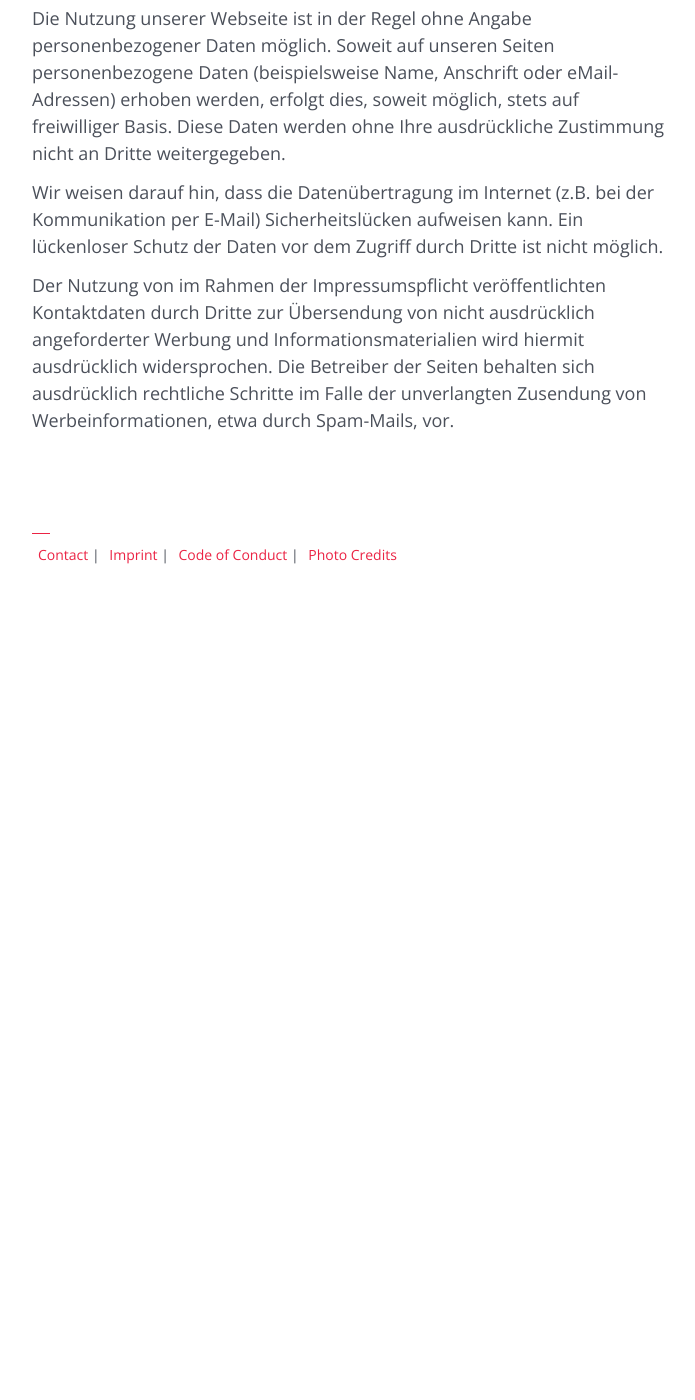
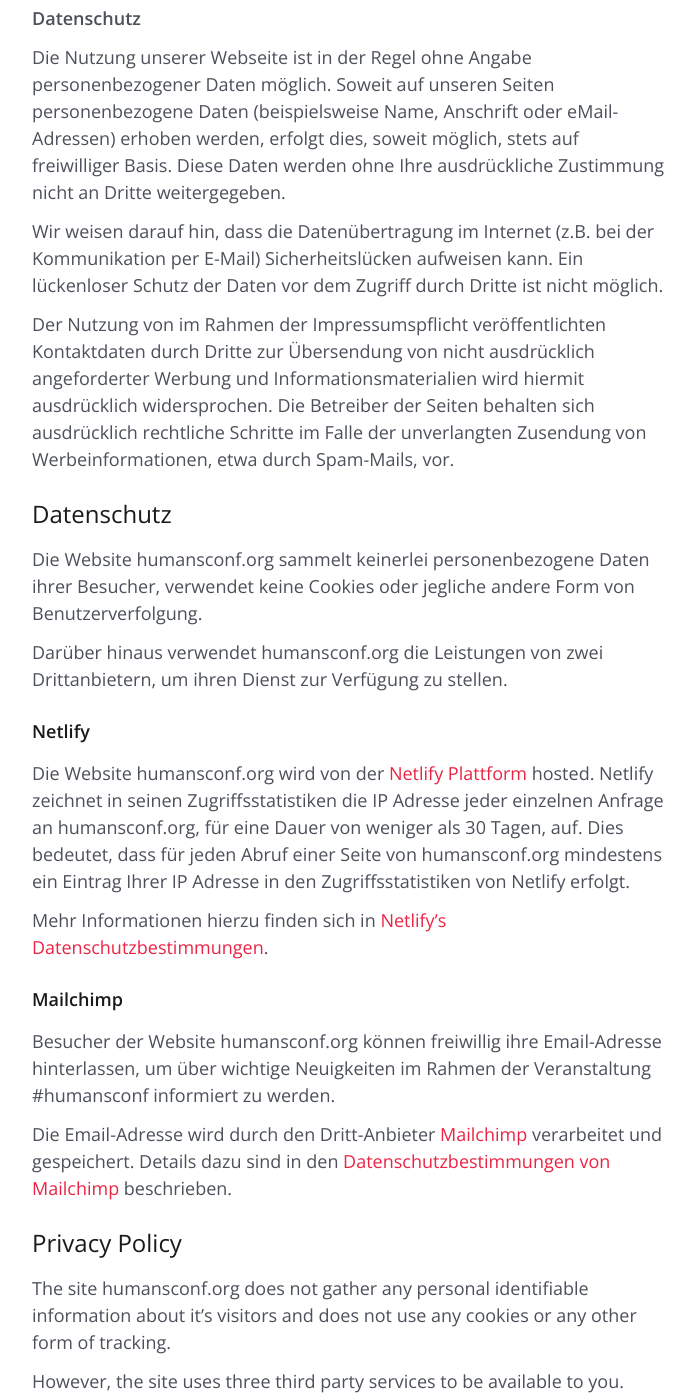
Before and after one commit to humansconf/humansconf.org, a Jekyll site: the page built from imprint.md, in a window 1280 px wide and 1400 px high, scrolled down 2083 px. Shown: the whole window, without its empty margins (291-986 px from the left). Built offline with Jekyll 4.4.1, drawn with Linux system fonts in a browser that asks for light colours; before the commit the page ends 2713 px from its top, so only the background shows below that; some of the changed text lies outside the part shown.

Commit message:
add privacy policy to the imprint page

```diff
--- a/imprint.md
+++ b/imprint.md
@@ -2,9 +2,11 @@
 layout: page
 header_image: "header-imprint.jpg"
 summary: (The following info is required by german law)
-title: Imprint
+title: Imprint & Privacy Policy
 permalink: /imprint
 ---
+
+_english version of the privacy policy [follows below](#english)_
 
 Angaben gemäß § 5 TMG:
 
@@ -59,3 +61,63 @@
 ausdrücklich angeforderter Werbung und Informationsmaterialien wird hiermit ausdrücklich widersprochen. Die Betreiber
 der Seiten behalten sich ausdrücklich rechtliche Schritte im Falle der unverlangten Zusendung von Werbeinformationen,
 etwa durch Spam-Mails, vor.
+
+
+## Datenschutz
+
+Die Website humansconf.org sammelt keinerlei personenbezogene Daten ihrer Besucher, verwendet keine Cookies oder jegliche
+andere Form von Benutzerverfolgung.
+
+Darüber hinaus verwendet humansconf.org die Leistungen von zwei Drittanbietern, um ihren Dienst zur Verfügung zu
+stellen.
+
+### Netlify
+
+Die Website humansconf.org wird von der [Netlify Plattform][netlify] hosted. Netlify zeichnet in seinen
+Zugriffsstatistiken die IP Adresse jeder einzelnen Anfrage an humansconf.org, für eine Dauer von weniger als 30 Tagen,
+auf. Dies bedeutet, dass für jeden Abruf einer Seite von humansconf.org mindestens ein Eintrag Ihrer IP Adresse in den
+Zugriffsstatistiken von Netlify erfolgt.
+
+Mehr Informationen hierzu finden sich in [Netlify's Datenschutzbestimmungen][netlify-gdpr].
+
+### Mailchimp
+
+Besucher der Website humansconf.org können freiwillig ihre Email-Adresse hinterlassen, um über wichtige Neuigkeiten im
+Rahmen der Veranstaltung #humansconf informiert zu werden.
+
+Die Email-Adresse wird durch den Dritt-Anbieter [Mailchimp][mailchimp] verarbeitet und gespeichert. Details dazu sind
+in den [Datenschutzbestimmungen von Mailchimp][mailchimp-gdpr] beschrieben.
+
+
+<a name="english"></a>
+
+## Privacy Policy
+
+The site humansconf.org does not gather any personal identifiable information about it's visitors and does not use any
+cookies or any other form of tracking.
+
+However, the site uses three third party services to be available to you.
+
+### Netlify
+
+The website humansconf.org is hosted on the [Netlify platform][netlify], which collects some data for each request in their
+access logs (including the IP addresses of visitors). This means if you visit any page of the humansconf.org site for any
+number of times, each page visit results in your IP address being stored in Netlify's access logs. This information is
+stored for less than 30 days.
+
+See [Netlify's privacy policy][netlify-gdpr] for more details.
+
+
+### Mailchimp
+
+Visitors of the humansconf.org website can choose to submit their email-address, to get notified of important updates
+regarding the #humansconf event.
+
+Email-addresses submitted in this way, will be processed by the third-party service [Mailchimp][mailchimp]. Details on
+how Mailchimp processes personal data, can be found in [Mailchimp's privacy policy][mailchimp-gdpr].
+
+
+[mailchimp]: https://mailchimp.com/
+[mailchimp-gdpr]: https://mailchimp.com/legal/privacy/
+[netlify]: https://www.netlify.com/
+[netlify-gdpr]: https://www.netlify.com/gdpr/
```
